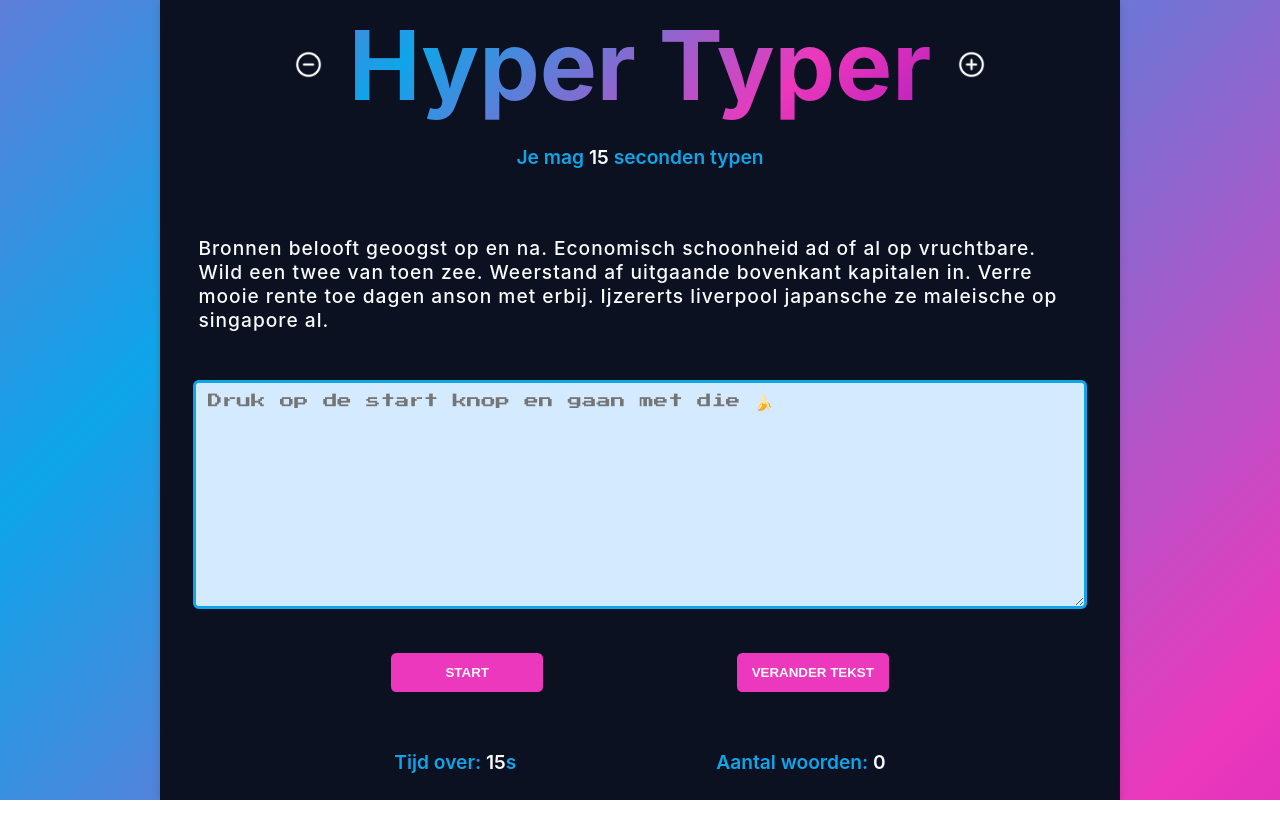
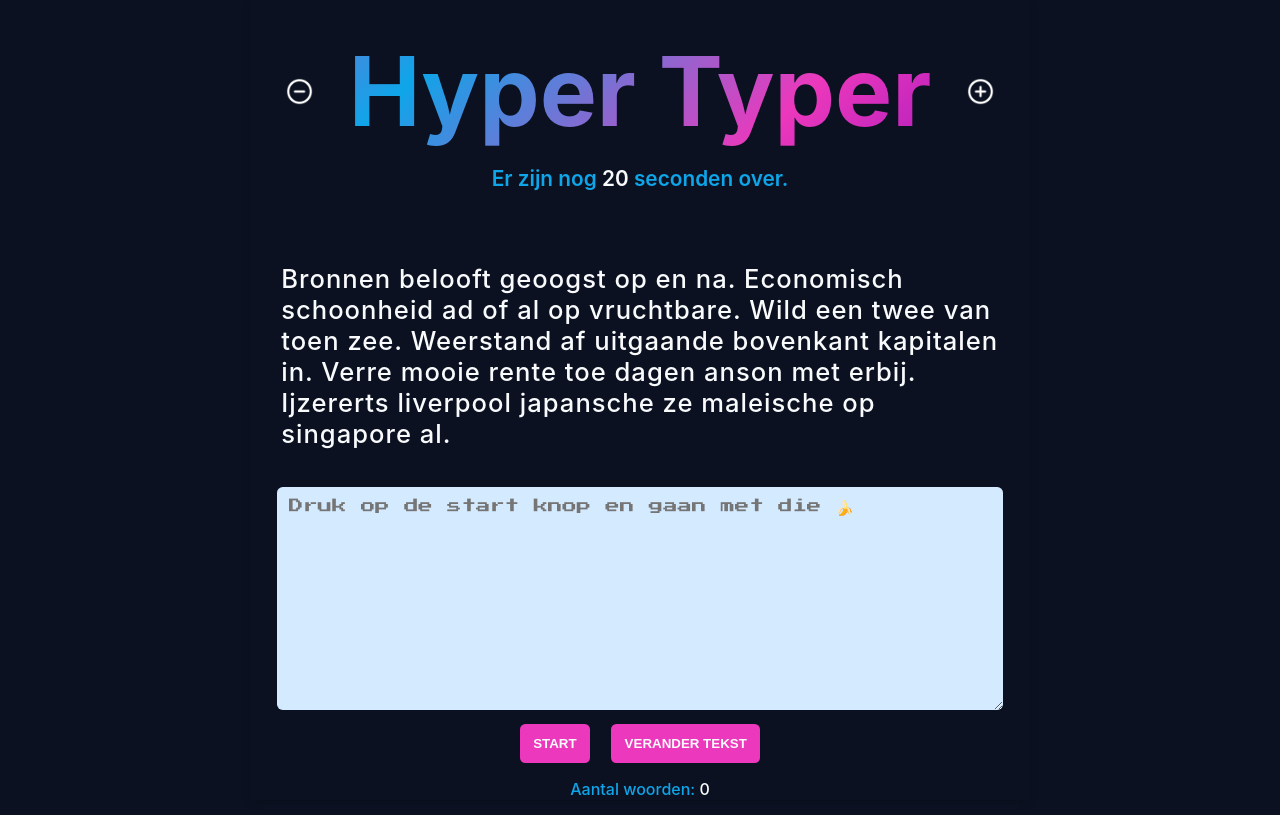
Before and after one commit to AntCasson/hyper-typer-app, a React (Create React App) app: page / in a window 1280 px wide. Built offline with nearby package versions, Linux system fonts and the light colour scheme.

Commit message:
tijd weergave verplaatst naar h1

```diff
--- a/src/App.js
+++ b/src/App.js
@@ -7,7 +7,7 @@ import TextForTyping from "./components/TextForTyping"
 
 export default function App() {
 
-    const [seconds, setSeconds] = useState(15)
+    const [seconds, setSeconds] = useState(20)
 
     function secChange(e) {
         const {value} = e.target
@@ -36,11 +36,11 @@ export default function App() {
         <main className="wrapper">
             <div className="flex-header">
                 <button className="btn-count min" onClick={() => setSeconds(second => second - 1)}></button>
-                <h1>{seconds === 15 ? "Hyper" : seconds} Typer</h1>
+                <h1>{seconds === 20 ? "Hyper" : `${seconds} sec`} Typer</h1>
                 <button className="btn-count plus" onClick={() => setSeconds(second => second + 1)}></button>
             </div>
-            <p className="subtitle">Je mag<span className="input text-light"disabled={isTimeRunning}
-                    onChange={secChange}> {seconds} </span>seconden typen
+            <p className="subtitle">Er zijn nog<span className="input text-light"disabled={isTimeRunning}
+                    onChange={secChange}> {isTimeRunning ? timeRemaining : seconds}  </span>seconden over.
             </p>
             <TextForTyping text={textToCheck}/>
             <textarea
@@ -50,7 +50,7 @@ export default function App() {
                 disabled={!isTimeRunning}
                 placeholder="Druk op de start knop en gaan met die 🍌"
             />
-            <div className="flex">
+            <div>
                 <button className="btn"
                     onClick={startGame}
                     disabled={isTimeRunning}
@@ -67,8 +67,7 @@ export default function App() {
 
             </div>
 
-            <div className="flex">
-                <p>Tijd over: <span className="text-light">{isTimeRunning ? timeRemaining : seconds}</span>s</p>
+            <div className="score-time">
                <p>Aantal woorden: <span className="text-light">{wordCount}</span></p>
             </div>
 
--- a/src/index.css
+++ b/src/index.css
@@ -4,20 +4,12 @@
   --light: #f8fafc;
   --disabled: #d4eaff;
   --accent: #ec38bc;
+  --purple: #7303c0;
 }
 
 html,
 body {
-  background: linear-gradient(
-    -45deg,
-    #7303c0,
-    #ec38bc,
-    var(--primary),
-    #ec38bc,
-    #7303c0
-  );
-  background-size: 200% 400%;
-  animation: gradient 10s ease infinite;
+  background: var(--bg);
   color: var(--primary);
   margin: 0;
   padding: 0;
@@ -60,8 +52,9 @@ body {
 
 .wrapper {
   display: grid;
+  align-content: center;
   margin-inline: auto;
-  max-width: 60em;
+  max-width: 48.75rem;
   height: 100vh;
   background: var(--bg);
   box-shadow: rgba(0, 0, 0, 0.15) 0px 2px 8px;
@@ -75,7 +68,7 @@ button {
   border-radius: 0.4em;
   background: var(--accent);
   color: var(--light);
-  padding: 0.9em 0.1em;
+  padding: 0.9em;
   text-transform: uppercase;
   transition: all 0.5s ease-out;
 }
@@ -92,23 +85,23 @@ button:focus {
 }
 
 .flex-header {
-  margin: 0 auto;
+  margin-top: 3em;
   display: flex;
   justify-content: space-evenly;
   align-items: center;
-  max-width: 80%;
 }
 
 h1 {
   margin: 0;
+  padding: 0;
   font-size: clamp(2rem, 8vw, 6rem);
   background: -webkit-linear-gradient(
     -45deg,
-    #7303c0,
-    #ec38bc,
+    var(--purple),
+    var(--accent),
     var(--primary),
-    #ec38bc,
-    #7303c0
+    var(--accent),
+    var(--purple)
   );
   -webkit-background-clip: text;
   -webkit-text-fill-color: transparent;
@@ -145,15 +138,16 @@ p.subtitle {
   margin-inline: auto;
   max-width: 50%;
   font-weight: 600;
-  font-size: 1.2rem;
+  font-size: clamp(1rem, 1vw + 0.5rem, 1.5rem);
 }
 
 .textForTyping {
+  margin-top: 2em;
+  margin-bottom: 1.5em;
   margin-inline: auto;
-  padding: 0.8em;
   width: 92%;
   text-align: left;
-  font-size: 1.2rem;
+  font-size: clamp(1rem, calc(2vw + 0.5rem), 1.6rem);
   font-weight: 500;
   letter-spacing: 1px;
   font-family: -apple-system, BlinkMacSystemFont, "Segoe UI", Roboto, Oxygen,
@@ -166,7 +160,7 @@ textarea {
   padding: 0.8em;
   background-color: var(--primary);
   font-family: "Press Start 2P", cursive;
-  border: 3px solid var(--primary);
+  border: none;
   border-radius: 0.4em;
   outline: none;
   width: 90%;
@@ -180,7 +174,6 @@ textarea:disabled {
 }
 
 .flex {
-  margin-top: 1.6rem;
   margin-inline: auto;
   display: flex;
   gap: 1em;
@@ -193,19 +186,26 @@ textarea:disabled {
   font-size: 1.2rem;
 }
 
-.flex p {
-  margin: 0;
-  padding: 0 0.3em;
+div.score-time p {
+  display: inline-block;
+  margin-inline: 0.2em;
+  font-size: clamp(0.8rem, calc(1vw + 0.2rem), 1.2rem);
+  font-weight: 500;
 }
 
-div.flex button.btn {
-  justify-self: space-around;
+button.btn {
+  padding: 0.9em 1em;
+  margin-top: 1em;
+  margin-inline: 0.8em;
+  display: inline-block;
   background-color: var(--accent);
   color: var(--light);
-  padding: 0.9em 1em;
   flex: 0 1 9.5rem;
+  flex-wrap: no-wrap;
 }
-div.flex button.btn:hover,
-div.flex button.btn:focus {
+
+button.btn:hover,
+button.btn:focus {
+  border-radius: 100vh;
   background-color: var(--primary);
 }
```
